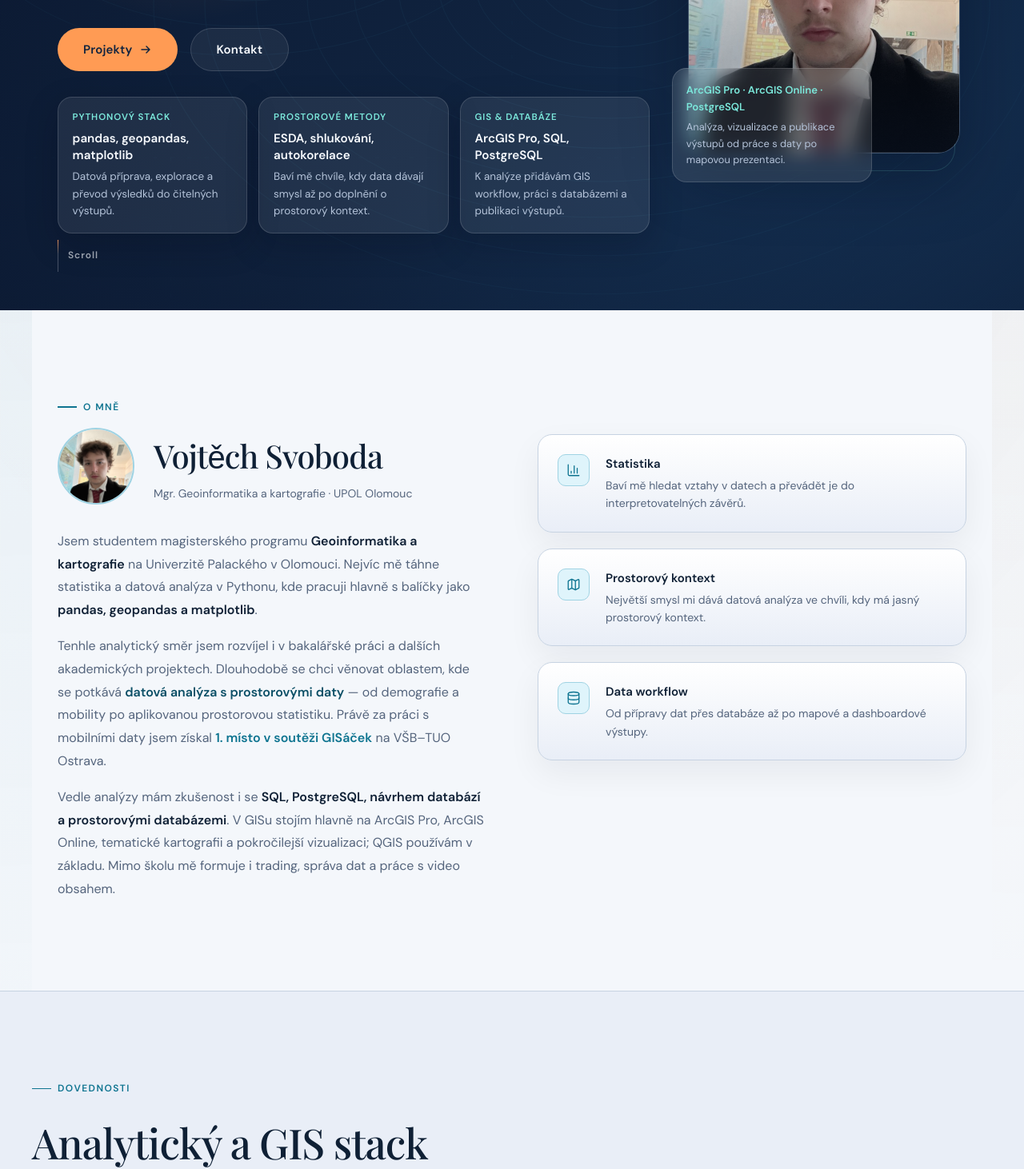
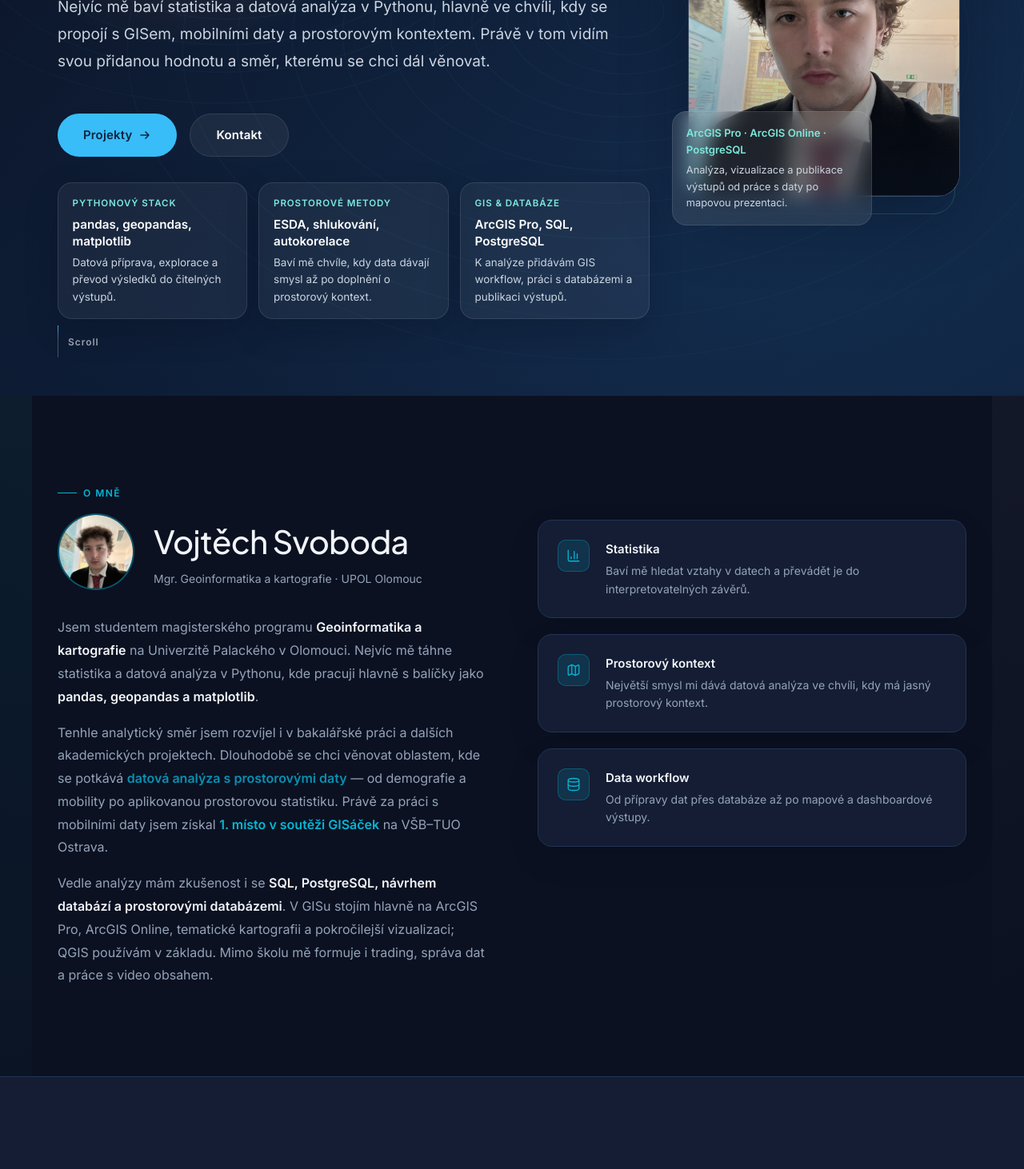
Before and after one commit to MetrPikeska/vojtech-svoboda-web, a Next.js app: page / in a window 1280 px wide. Shown: the part 420-1882 px from the top of the page at 80% size. Built offline with nearby package versions, Linux system fonts and the light colour scheme.

Commit message:
feat: update color scheme and styling across components for improved aesthetics and consistency

```diff
--- a/app/globals.css
+++ b/app/globals.css
@@ -1,47 +1,48 @@
 @import "tailwindcss";
 
 @theme {
-  --color-bg: #f4f7fb;
-  --color-surface: #e9eef7;
-  --color-border: #c7d3e2;
-  --color-text: #0f2035;
-  --color-muted: #55657d;
-  --color-accent: #0e7490;
-  --color-accent-strong: #0b4f66;
-  --color-accent-soft: #dff4fb;
-  --color-accent-border: #9fd3e3;
-  --color-chip: #eef7ff;
-  --color-chip-border: #c7dff1;
-  --color-warm: #b8672a;
-  --color-highlight: #ff9b54;
-  --color-highlight-soft: #ffe7d6;
-  --color-hero: #0b1830;
-  --color-hero-text: #f8fbff;
-  --color-hero-muted: #b5c4da;
-  --color-hero-panel: rgba(255, 255, 255, 0.08);
-  --color-hero-border: rgba(255, 255, 255, 0.14);
+  --color-bg: #0b1121;
+  --color-surface: #141d33;
+  --color-border: #233454;
+  --color-text: #f1f5f9;
+  --color-muted: #94a3b8;
+  --color-accent: #06b6d4; /* Tyrkysová (Cyan) */
+  --color-accent-strong: #0891b2;
+  --color-accent-soft: rgba(6, 182, 212, 0.15);
+  --color-accent-border: rgba(6, 182, 212, 0.3);
+  --color-chip: rgba(255, 255, 255, 0.05);
+  --color-chip-border: rgba(255, 255, 255, 0.1);
+  --color-warm: #f43f5e; /* Oranžovo-červená (Rose) z prvního návrhu */
+  --color-highlight: #38bdf8;
+  --color-highlight-soft: rgba(56, 189, 248, 0.1);
+  --color-hero: #0b1121;
+  --color-hero-text: #ffffff;
+  --color-hero-muted: #cbd5e1;
+  --color-hero-panel: rgba(255, 255, 255, 0.05);
+  --color-hero-border: rgba(255, 255, 255, 0.1);
 }
 
 :root {
-  --color-bg: #f4f7fb;
-  --color-surface: #e9eef7;
-  --color-border: #c7d3e2;
-  --color-text: #0f2035;
-  --color-muted: #55657d;
-  --color-accent: #0e7490;
-  --color-accent-strong: #0b4f66;
-  --color-accent-soft: #dff4fb;
-  --color-accent-border: #9fd3e3;
-  --color-chip: #eef7ff;
-  --color-chip-border: #c7dff1;
-  --color-warm: #b8672a;
-  --color-highlight: #ff9b54;
-  --color-highlight-soft: #ffe7d6;
-  --color-hero: #0b1830;
-  --color-hero-text: #f8fbff;
-  --color-hero-muted: #b5c4da;
-  --color-hero-panel: rgba(255, 255, 255, 0.08);
-  --color-hero-border: rgba(255, 255, 255, 0.14);
+  color-scheme: dark;
+  --color-bg: #0b1121;
+  --color-surface: #141d33;
+  --color-border: #233454;
+  --color-text: #f1f5f9;
+  --color-muted: #94a3b8;
+  --color-accent: #06b6d4;
+  --color-accent-strong: #0891b2;
+  --color-accent-soft: rgba(6, 182, 212, 0.15);
+  --color-accent-border: rgba(6, 182, 212, 0.3);
+  --color-chip: rgba(255, 255, 255, 0.05);
+  --color-chip-border: rgba(255, 255, 255, 0.1);
+  --color-warm: #f43f5e;
+  --color-highlight: #38bdf8;
+  --color-highlight-soft: rgba(56, 189, 248, 0.1);
+  --color-hero: #0b1121;
+  --color-hero-text: #ffffff;
+  --color-hero-muted: #cbd5e1;
+  --color-hero-panel: rgba(255, 255, 255, 0.05);
+  --color-hero-border: rgba(255, 255, 255, 0.1);
 }
 
 *, *::before, *::after {
@@ -55,13 +56,49 @@ html {
 
 body {
   background:
-    radial-gradient(circle at top left, rgba(14, 116, 144, 0.08), transparent 28%),
-    radial-gradient(circle at top right, rgba(255, 155, 84, 0.08), transparent 24%),
+    radial-gradient(circle at top left, rgba(6, 182, 212, 0.12), transparent 30%),
+    radial-gradient(circle at top right, rgba(244, 63, 94, 0.08), transparent 25%),
     var(--color-bg);
   color: var(--color-text);
   -webkit-font-smoothing: antialiased;
   -moz-osx-font-smoothing: grayscale;
   line-height: 1.6;
+}
+
+/* Modern Link stylings */
+a {
+  color: var(--color-text);
+  text-decoration: none;
+  transition: all 0.25s ease;
+  position: relative;
+}
+
+a.text-link {
+  color: var(--color-accent);
+  font-weight: 500;
+}
+
+a.text-link:hover {
+  color: var(--color-highlight);
+  text-shadow: 0 0 12px var(--color-highlight-soft);
+}
+
+a.text-link::after {
+  content: "";
+  position: absolute;
+  width: 100%;
+  transform: scaleX(0);
+  height: 2px;
+  bottom: -2px;
+  left: 0;
+  background-color: var(--color-accent);
+  transform-origin: bottom right;
+  transition: transform 0.25s ease-out;
+}
+
+a.text-link:hover::after {
+  transform: scaleX(1);
+  transform-origin: bottom left;
 }
 
 ::selection {
--- a/app/layout.tsx
+++ b/app/layout.tsx
@@ -1,16 +1,15 @@
 import type { Metadata } from "next";
-import { Playfair_Display, DM_Sans } from "next/font/google";
+import { Plus_Jakarta_Sans, Inter } from "next/font/google";
 import "./globals.css";
 
-const playfair = Playfair_Display({
+const displayFont = Plus_Jakarta_Sans({
   variable: "--font-display",
   subsets: ["latin", "latin-ext"],
-  weight: ["400", "500", "600"],
-  style: ["normal", "italic"],
+  weight: ["500", "600", "700", "800"],
   display: "swap",
 });
 
-const dmSans = DM_Sans({
+const bodyFont = Inter({
   variable: "--font-body",
   subsets: ["latin", "latin-ext"],
   weight: ["300", "400", "500", "600"],
@@ -52,12 +51,12 @@ export default function RootLayout({
   return (
     <html
       lang="cs"
-      className={`${playfair.variable} ${dmSans.variable}`}
+      className={`${displayFont.variable} ${bodyFont.variable}`}
       style={{ scrollBehavior: "smooth" }}
     >
       <body
         style={{
-          fontFamily: "var(--font-body), DM Sans, system-ui, sans-serif",
+          fontFamily: "var(--font-body), Inter, system-ui, sans-serif",
           minHeight: "100vh",
           display: "flex",
           flexDirection: "column",
--- a/components/About.tsx
+++ b/components/About.tsx
@@ -239,9 +239,9 @@ export default function About() {
                   alignItems: "flex-start",
                   padding: "1.5rem",
                   borderRadius: 18,
-                  background: "linear-gradient(180deg, #ffffff, var(--color-surface))",
+                  background: "var(--color-surface)",
                   border: "1px solid var(--color-border)",
-                  boxShadow: "0 16px 40px rgba(7,22,41,0.06)",
+                  boxShadow: "0 16px 40px rgba(0,0,0,0.1)",
                 }}
               >
                 <div
--- a/components/Awards.tsx
+++ b/components/Awards.tsx
@@ -297,7 +297,7 @@ export default function Awards() {
                   animate={inView ? "visible" : "hidden"}
                   style={{
                     padding: "1.125rem 1.25rem",
-                    background: "linear-gradient(180deg, #ffffff, #f8fbff)",
+                    background: "var(--color-surface)",
                     border: "1px solid var(--color-border)",
                     borderRadius: 14,
                   }}
--- a/components/Footer.tsx
+++ b/components/Footer.tsx
@@ -34,18 +34,11 @@ export default function Footer() {
         <div style={{ display: "flex", gap: "1.5rem", alignItems: "center" }}>
           <a
             href="mailto:vojttas@gmail.com"
+            className="text-link"
             style={{
               fontSize: "0.8125rem",
-              color: "rgba(248,251,255,0.56)",
-              textDecoration: "none",
-              transition: "color 0.2s",
+              color: "rgba(248,251,255,0.7)",
             }}
-            onMouseEnter={(e) =>
-              ((e.target as HTMLElement).style.color = "var(--color-highlight)")
-            }
-            onMouseLeave={(e) =>
-              ((e.target as HTMLElement).style.color = "rgba(248,251,255,0.56)")
-            }
           >
             vojttas@gmail.com
           </a>
@@ -60,20 +53,13 @@ export default function Footer() {
           />
           <a
             href="https://www.linkedin.com/in/vojt%C4%9Bch-svoboda-623956266/"
+            className="text-link"
             target="_blank"
             rel="noopener noreferrer"
             style={{
               fontSize: "0.8125rem",
-              color: "rgba(248,251,255,0.56)",
-              textDecoration: "none",
-              transition: "color 0.2s",
+              color: "rgba(248,251,255,0.7)",
             }}
-            onMouseEnter={(e) =>
-              ((e.target as HTMLElement).style.color = "var(--color-highlight)")
-            }
-            onMouseLeave={(e) =>
-              ((e.target as HTMLElement).style.color = "rgba(248,251,255,0.56)")
-            }
           >
             LinkedIn
           </a>
@@ -88,20 +74,13 @@ export default function Footer() {
           />
           <a
             href="https://github.com/SvobVojtech"
+            className="text-link"
             target="_blank"
             rel="noopener noreferrer"
             style={{
               fontSize: "0.8125rem",
-              color: "rgba(248,251,255,0.56)",
-              textDecoration: "none",
-              transition: "color 0.2s",
+              color: "rgba(248,251,255,0.7)",
             }}
-            onMouseEnter={(e) =>
-              ((e.target as HTMLElement).style.color = "var(--color-highlight)")
-            }
-            onMouseLeave={(e) =>
-              ((e.target as HTMLElement).style.color = "rgba(248,251,255,0.56)")
-            }
           >
             GitHub
           </a>
--- a/components/Projects.tsx
+++ b/components/Projects.tsx
@@ -159,9 +159,7 @@ function ProjectCard({
       whileHover={{ y: hasLink || hasMultiLinks ? -4 : -2 }}
       transition={{ duration: 0.25, ease: [0.22, 1, 0.36, 1] as [number, number, number, number] }}
       style={{
-        background: featured
-          ? "linear-gradient(180deg, #ffffff, #f6faff)"
-          : "linear-gradient(180deg, #ffffff, #fbfdff)",
+        background: "var(--color-surface)",
         border: "1px solid var(--color-border)",
         borderRadius: 18,
         padding: isMobile ? "1.25rem" : featured ? "2.5rem" : "1.75rem",
--- a/components/Skills.tsx
+++ b/components/Skills.tsx
@@ -114,7 +114,7 @@ export default function Skills() {
                 initial="hidden"
                 animate={inView ? "visible" : "hidden"}
                 style={{
-                  background: "linear-gradient(180deg, #ffffff, #f8fbff)",
+                  background: "var(--color-surface)",
                   border: "1px solid var(--color-border)",
                   borderRadius: 18,
                   padding: "1.75rem",
@@ -123,7 +123,7 @@ export default function Skills() {
                 }}
                 whileHover={{
                   y: -3,
-                  boxShadow: "0 16px 40px rgba(7,22,41,0.09)",
+                  boxShadow: "0 16px 40px rgba(0,0,0,0.2)",
                   borderColor: "var(--color-accent-border)",
                 }}
               >
```
